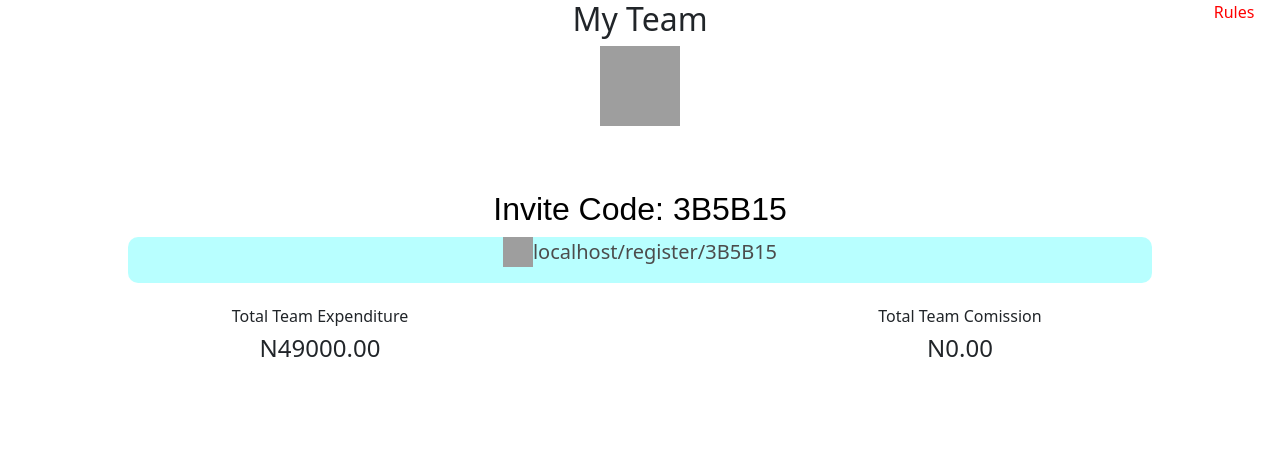
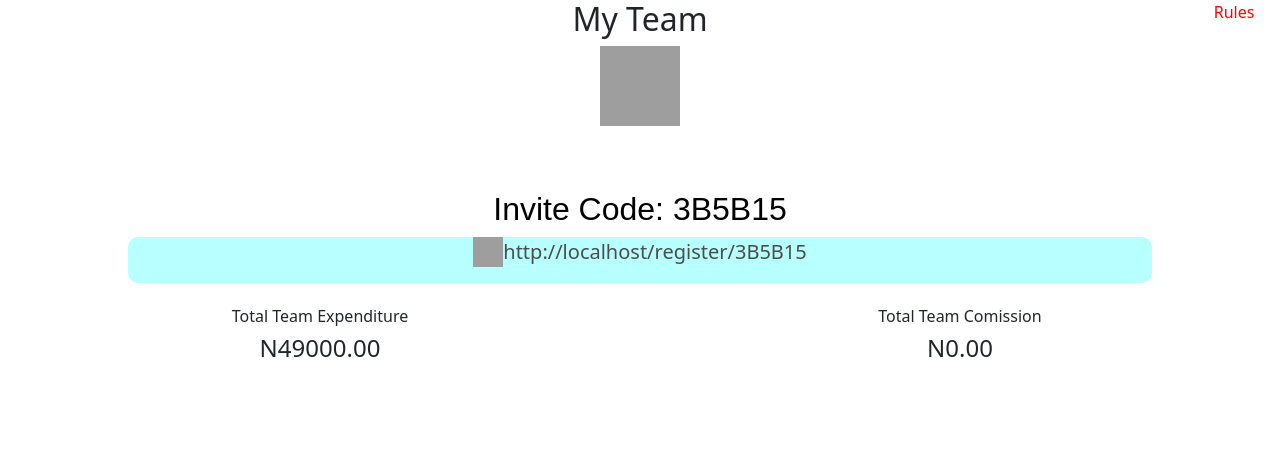
Before and after one commit to JibrilOla/farmpower, a Django app: page /team/ in a window 1280 px wide. Shown: the top 461 px of the page. Run offline with Django 4.2, Linux system fonts and the light colour scheme; a user stored in the database is signed in; data comes from the database, SQL or seed files in the repository; some libraries are stand-ins or nearby versions; grey boxes are pictures that could not be loaded.

Commit message:
team.html

```diff
--- a/templates/sitepages/team.html
+++ b/templates/sitepages/team.html
@@ -60,7 +60,7 @@
         src="https://img.icons8.com/ios-filled/50/40C057/link--v1.png"
         alt="link--v1"
       />
-      <p style="font-size: 20px">{{domain}}/register/{{refcode}}</p>
+      <p style="font-size: 20px">http://{{domain}}/register/{{refcode}}</p>
     </div>
   </div>
   <br />
```
